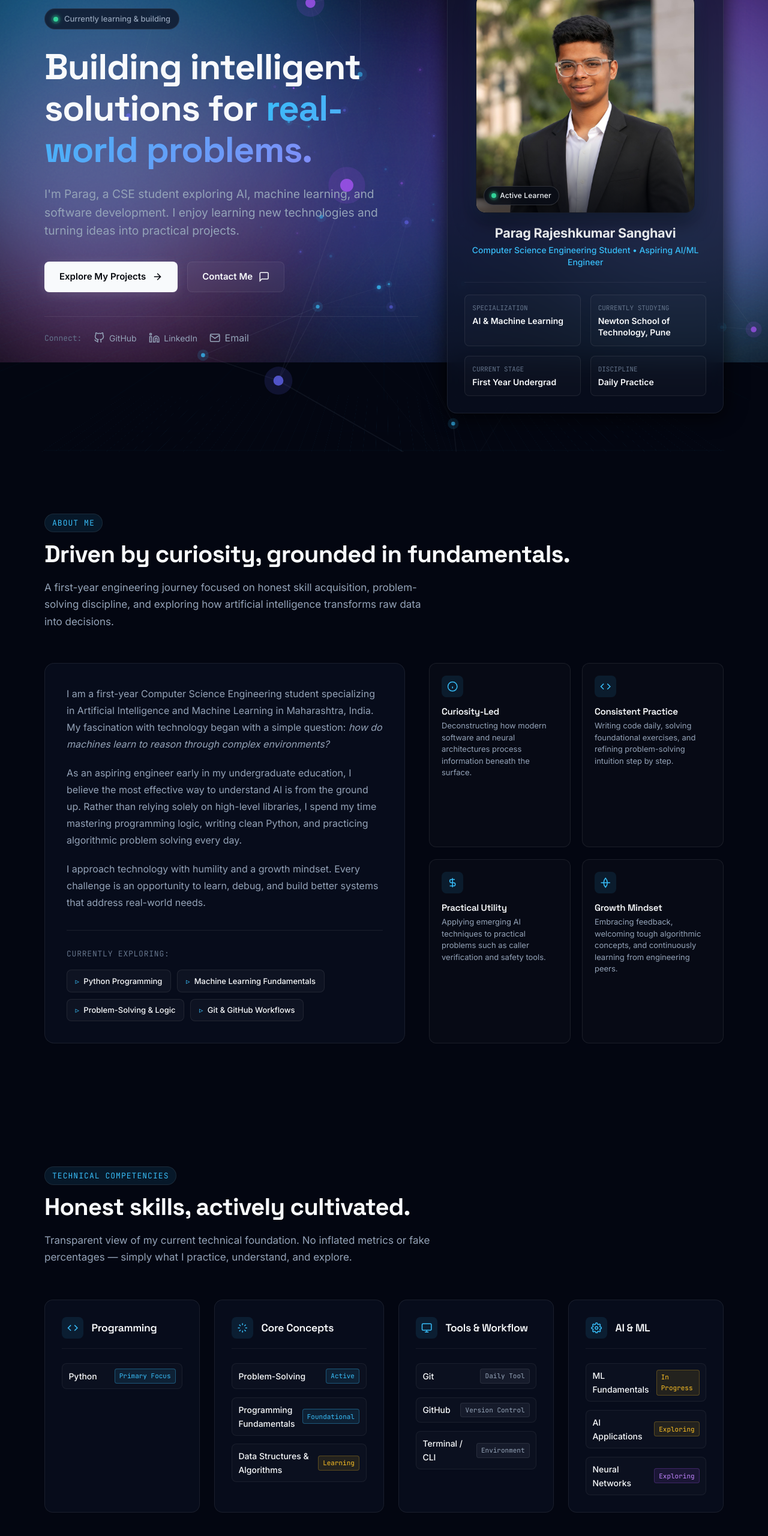
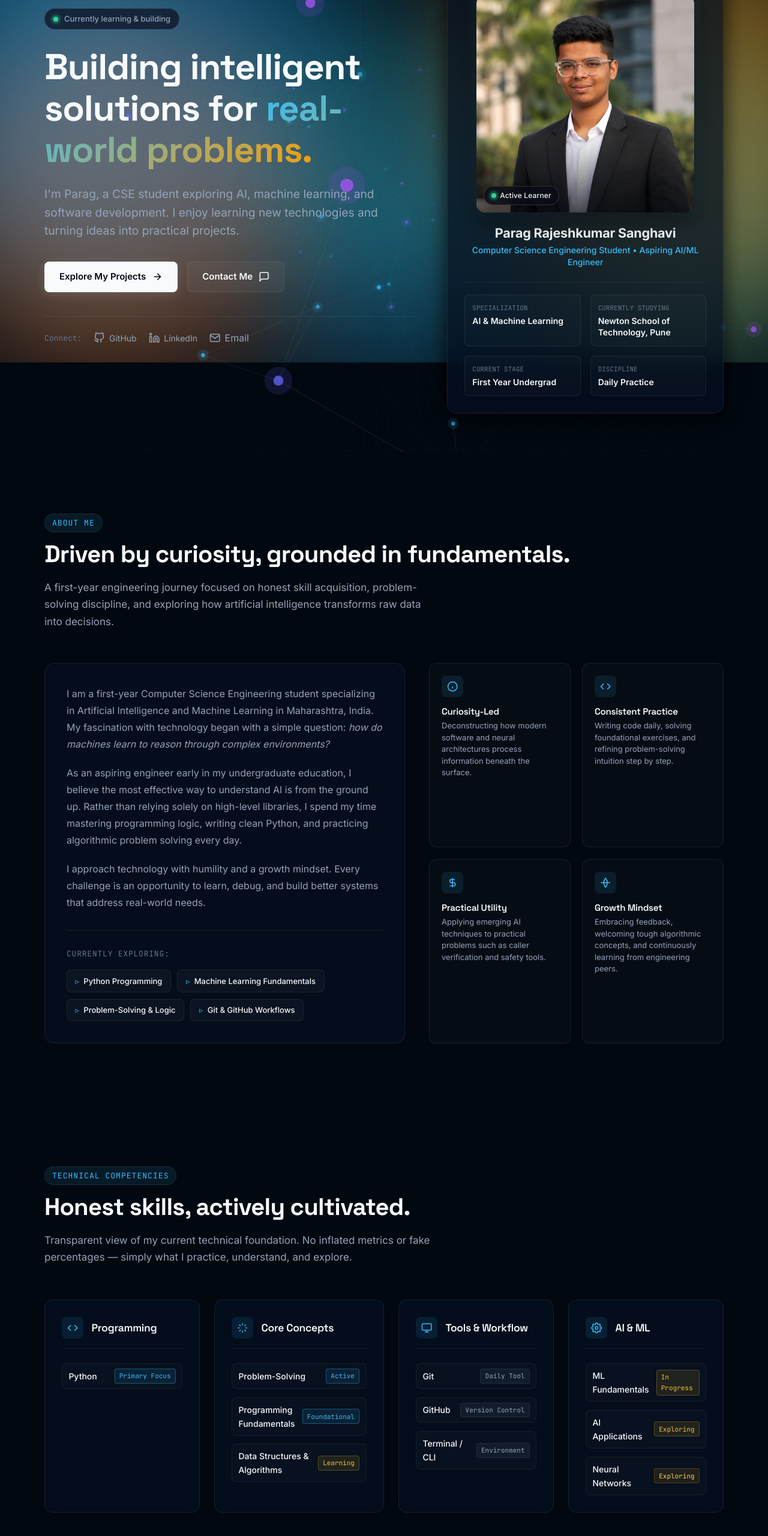
Before and after one commit to ParagSanghavi2008/My_Portfolio, a plain HTML site: page index.html in a window 1280 px wide. Shown: the part 196-2756 px from the top of the page at 60% size. Drawn offline with Linux system fonts and the light colour scheme; animation ran at ten frames a second.

Commit message:
fix: remove all purple/violet/indigo and near-black colors, replace with cyan-gold-teal palette

```diff
--- a/css/animations.css
+++ b/css/animations.css
@@ -16,16 +16,30 @@
 }
 
 /* Stagger delays for grid items */
-.reveal-delay-1 { transition-delay: 0.08s; }
-.reveal-delay-2 { transition-delay: 0.16s; }
-.reveal-delay-3 { transition-delay: 0.24s; }
-.reveal-delay-4 { transition-delay: 0.32s; }
+.reveal-delay-1 {
+  transition-delay: 0.08s;
+}
+
+.reveal-delay-2 {
+  transition-delay: 0.16s;
+}
+
+.reveal-delay-3 {
+  transition-delay: 0.24s;
+}
+
+.reveal-delay-4 {
+  transition-delay: 0.32s;
+}
 
 /* Subtle floating animation for hero terminal */
 @keyframes subtle-float {
-  0%, 100% {
+
+  0%,
+  100% {
     transform: translateY(0);
   }
+
   50% {
     transform: translateY(-8px);
   }
@@ -37,9 +51,12 @@
 
 /* Pulse glow for subtle accents */
 @keyframes glow-pulse {
-  0%, 100% {
+
+  0%,
+  100% {
     box-shadow: 0 0 15px var(--accent-glow);
   }
+
   50% {
     box-shadow: 0 0 35px var(--accent-glow), 0 0 10px var(--accent);
   }
@@ -54,9 +71,11 @@
   0% {
     background-position: 0% 50%;
   }
+
   50% {
     background-position: 100% 50%;
   }
+
   100% {
     background-position: 0% 50%;
   }
@@ -84,7 +103,7 @@
   box-shadow: 0 16px 40px rgba(0, 0, 0, 0.6), 0 0 30px var(--accent-glow);
 }
 
-.tilt-card > * {
+.tilt-card>* {
   transform: translateZ(12px);
   transition: transform 0.25s cubic-bezier(0.16, 1, 0.3, 1);
 }
@@ -120,14 +139,12 @@
   inset: -2px;
   border-radius: inherit;
   padding: 2px;
-  background: conic-gradient(
-    from var(--beam-angle, 0deg) at 50% 50%,
+  background: conic-gradient(from var(--beam-angle, 0deg) at 50% 50%,
       transparent 0%,
       var(--accent) 25%,
       var(--accent-light) 30%,
       transparent 40%,
-    transparent 100%
-  );
+      transparent 100%);
   -webkit-mask: linear-gradient(#fff 0 0) content-box, linear-gradient(#fff 0 0);
   -webkit-mask-composite: xor;
   mask-composite: exclude;
@@ -146,6 +163,7 @@
   0% {
     --beam-angle: 0deg;
   }
+
   100% {
     --beam-angle: 360deg;
   }
@@ -186,6 +204,7 @@
   0% {
     transform: rotateX(72deg) translateY(0);
   }
+
   100% {
     transform: rotateX(72deg) translateY(48px);
   }
@@ -215,7 +234,7 @@
   height: 600px;
   top: 50%;
   right: -150px;
-  background: radial-gradient(circle, rgba(168, 85, 247, 0.35) 0%, rgba(56, 189, 248, 0.12) 50%, transparent 70%);
+  background: radial-gradient(circle, rgba(56, 189, 248, 0.35) 0%, rgba(14, 165, 233, 0.12) 50%, transparent 70%);
   animation: float-orb-2 22s ease-in-out infinite alternate;
 }
 
@@ -224,26 +243,50 @@
   height: 550px;
   bottom: 10%;
   left: 20%;
-  background: radial-gradient(circle, rgba(99, 102, 241, 0.3) 0%, rgba(52, 211, 153, 0.15) 50%, transparent 70%);
+  background: radial-gradient(circle, rgba(45, 212, 191, 0.3) 0%, rgba(52, 211, 153, 0.15) 50%, transparent 70%);
   animation: float-orb-3 25s ease-in-out infinite alternate;
 }
 
 @keyframes float-orb-1 {
-  0% { transform: translate3d(0, 0, 0) scale(1); }
-  50% { transform: translate3d(80px, 60px, 40px) scale(1.15); }
-  100% { transform: translate3d(-40px, 120px, -20px) scale(0.95); }
+  0% {
+    transform: translate3d(0, 0, 0) scale(1);
+  }
+
+  50% {
+    transform: translate3d(80px, 60px, 40px) scale(1.15);
+  }
+
+  100% {
+    transform: translate3d(-40px, 120px, -20px) scale(0.95);
+  }
 }
 
 @keyframes float-orb-2 {
-  0% { transform: translate3d(0, 0, 0) scale(1); }
-  50% { transform: translate3d(-90px, -70px, 50px) scale(1.2); }
-  100% { transform: translate3d(50px, -110px, -30px) scale(0.9); }
+  0% {
+    transform: translate3d(0, 0, 0) scale(1);
+  }
+
+  50% {
+    transform: translate3d(-90px, -70px, 50px) scale(1.2);
+  }
+
+  100% {
+    transform: translate3d(50px, -110px, -30px) scale(0.9);
+  }
 }
 
 @keyframes float-orb-3 {
-  0% { transform: translate3d(0, 0, 0) scale(1); }
-  50% { transform: translate3d(60px, -80px, 30px) scale(1.1); }
-  100% { transform: translate3d(-70px, 50px, -40px) scale(1.05); }
+  0% {
+    transform: translate3d(0, 0, 0) scale(1);
+  }
+
+  50% {
+    transform: translate3d(60px, -80px, 30px) scale(1.1);
+  }
+
+  100% {
+    transform: translate3d(-70px, 50px, -40px) scale(1.05);
+  }
 }
 
 /* 5. Magnetic CTA Button Sheen */
@@ -259,12 +302,10 @@
   left: -60%;
   width: 40%;
   height: 200%;
-  background: linear-gradient(
-    90deg,
+  background: linear-gradient(90deg,
       transparent 0%,
       rgba(255, 255, 255, 0.25) 50%,
-    transparent 100%
-  );
+      transparent 100%);
   transform: rotate(25deg);
   pointer-events: none;
   transition: none;
@@ -278,6 +319,7 @@
   0% {
     left: -60%;
   }
+
   100% {
     left: 140%;
   }
@@ -303,6 +345,7 @@
     transform: scale(0.95);
     opacity: 0.8;
   }
+
   100% {
     transform: scale(1.6);
     opacity: 0;
@@ -363,6 +406,7 @@
 
 /* Accessibility: Respect Reduced Motion Preferences */
 @media (prefers-reduced-motion: reduce) {
+
   *,
   *::before,
   *::after {
--- a/css/components.css
+++ b/css/components.css
@@ -51,7 +51,7 @@
   display: inline-flex;
   align-items: center;
   justify-content: center;
-  color: #05070d;
+  color: #020810;
   font-weight: 800;
   font-size: 0.95rem;
   box-shadow: 0 0 16px var(--accent-glow);
@@ -283,7 +283,7 @@
 
 .btn-primary {
   background: var(--text-primary);
-  color: #05070d;
+  color: #020810;
   box-shadow: 0 4px 18px rgba(255, 255, 255, 0.12);
 }
 
@@ -589,7 +589,7 @@
 }
 
 .code-keyword { color: var(--accent); }
-.code-fn { color: #818cf8; }
+.code-fn { color: #38bdf8; }
 .code-string { color: #34d399; }
 .code-comment { color: var(--text-muted); font-style: italic; }
 
@@ -948,9 +948,9 @@
 }
 
 .skill-tag-exploring {
-  background: rgba(168, 85, 247, 0.1);
-  color: #c084fc;
-  border: 1px solid rgba(168, 85, 247, 0.25);
+  background: rgba(245, 158, 11, 0.1);
+  color: #fcd34d;
+  border: 1px solid rgba(245, 158, 11, 0.25);
 }
 
 .skill-tag-tool {
@@ -1115,7 +1115,7 @@
   left: 9px;
   width: 2px;
   height: 100%;
-  background: linear-gradient(180deg, var(--accent) 0%, rgba(99, 102, 241, 0.4) 60%, transparent 100%);
+  background: linear-gradient(180deg, var(--accent) 0%, rgba(14, 165, 233, 0.35) 60%, transparent 100%);
 }
 
 .timeline-item {
@@ -2011,7 +2011,7 @@
   width: 3.5rem;
   height: 3.5rem;
   border-radius: 14px;
-  background: linear-gradient(135deg, rgba(56, 189, 248, 0.15) 0%, rgba(168, 85, 247, 0.2) 100%);
+  background: linear-gradient(135deg, rgba(56, 189, 248, 0.15) 0%, rgba(245, 158, 11, 0.18) 100%);
   border: 1px solid var(--border-hover);
   display: flex;
   align-items: center;
--- a/css/main.css
+++ b/css/main.css
@@ -5,12 +5,12 @@
 
 :root {
   /* Core Canvas & Surfaces with 3D Depth */
-  --bg-deep: #030611;
-  --bg-surface: #070c1a;
-  --bg-card: rgba(11, 17, 33, 0.68);
-  --bg-card-hover: rgba(17, 26, 48, 0.82);
-  --bg-glass: rgba(7, 11, 22, 0.78);
-  --bg-input: rgba(13, 20, 38, 0.65);
+  --bg-deep: #020810;
+  --bg-surface: #05101e;
+  --bg-card: rgba(5, 16, 32, 0.72);
+  --bg-card-hover: rgba(8, 22, 44, 0.88);
+  --bg-glass: rgba(4, 12, 26, 0.80);
+  --bg-input: rgba(6, 18, 36, 0.68);
 
   /* Typography Colors */
   --text-primary: #f8fafc;
@@ -24,12 +24,12 @@
   --border-hover: rgba(56, 189, 248, 0.35);
   --border-active: rgba(56, 189, 248, 0.6);
 
-  /* Default Accent: Electric Blue */
+  /* Default Accent: Cyan → Gold gradient */
   --accent: #38bdf8;
   --accent-light: #7dd3fc;
   --accent-dark: #0284c7;
   --accent-glow: rgba(56, 189, 248, 0.22);
-  --accent-gradient: linear-gradient(135deg, #38bdf8 0%, #818cf8 100%);
+  --accent-gradient: linear-gradient(135deg, #38bdf8 0%, #f59e0b 100%);
   --accent-soft: rgba(56, 189, 248, 0.1);
 
   /* Status Colors */
@@ -54,16 +54,16 @@
   --transition-fast: 0.15s ease;
 }
 
-/* Violet Accent Theme */
-[data-accent="violet"] {
-  --accent: #a855f7;
-  --accent-light: #c084fc;
-  --accent-dark: #7e22ce;
-  --accent-glow: rgba(168, 85, 247, 0.24);
-  --accent-gradient: linear-gradient(135deg, #a855f7 0%, #ec4899 100%);
-  --accent-soft: rgba(168, 85, 247, 0.12);
-  --border-hover: rgba(168, 85, 247, 0.4);
-  --border-active: rgba(168, 85, 247, 0.7);
+/* Gold Accent Theme (replaces violet) */
+[data-accent="gold"] {
+  --accent: #f59e0b;
+  --accent-light: #fcd34d;
+  --accent-dark: #b45309;
+  --accent-glow: rgba(245, 158, 11, 0.24);
+  --accent-gradient: linear-gradient(135deg, #f59e0b 0%, #ef4444 100%);
+  --accent-soft: rgba(245, 158, 11, 0.12);
+  --border-hover: rgba(245, 158, 11, 0.4);
+  --border-active: rgba(245, 158, 11, 0.7);
 }
 
 /* Emerald Accent Theme */
@@ -79,7 +79,9 @@
 }
 
 /* Base Reset */
-*, *::before, *::after {
+*,
+*::before,
+*::after {
   box-sizing: border-box;
   margin: 0;
   padding: 0;
@@ -131,33 +133,34 @@ body {
   animation: blob-morph-1 20s ease-in-out infinite alternate;
 }
 
-/* Blob 2 — Violet — top-right */
+/* Blob 2 — Gold/Amber — top-right */
 .mesh-blob-2 {
   width: 650px; height: 650px;
   right: -15%; top: 5%;
-  background: radial-gradient(circle at 60% 35%, #a855f7, #7c3aed 60%, transparent 80%);
+  background: radial-gradient(circle at 60% 35%, #f59e0b, #d97706 60%, transparent 80%);
   animation: blob-morph-2 25s ease-in-out infinite alternate;
+  opacity: 0.45;
 }
 
-/* Blob 3 — Indigo — center */
+/* Blob 3 — Cyan-teal mix — center */
 .mesh-blob-3 {
   width: 500px; height: 500px;
   left: 30%; top: 25%;
-  background: radial-gradient(circle at 50% 50%, #6366f1, #4338ca 60%, transparent 80%);
+  background: radial-gradient(circle at 50% 50%, #22d3ee, #0891b2 60%, transparent 80%);
   animation: blob-morph-3 18s ease-in-out infinite alternate;
-  opacity: 0.35;
+  opacity: 0.32;
 }
 
-/* Blob 4 — Rose — bottom-left */
+/* Blob 4 — Coral/Orange — bottom-left */
 .mesh-blob-4 {
   width: 600px; height: 600px;
   left: -10%; bottom: -5%;
-  background: radial-gradient(circle at 40% 60%, #e879f9, #9d174d 60%, transparent 80%);
+  background: radial-gradient(circle at 40% 60%, #fb923c, #ea580c 60%, transparent 80%);
   animation: blob-morph-4 22s ease-in-out infinite alternate;
-  opacity: 0.4;
+  opacity: 0.38;
 }
 
-/* Blob 5 — Teal — bottom-right */
+/* Blob 5 — Teal/Emerald — bottom-right */
 .mesh-blob-5 {
   width: 580px; height: 580px;
   right: -12%; bottom: 0%;
@@ -166,12 +169,12 @@ body {
   opacity: 0.38;
 }
 
-/* Blob 6 — Deep Blue — center-bottom (subtle tie) */
+/* Blob 6 — Sky Blue — center-bottom (subtle tie) */
 .mesh-blob-6 {
   width: 450px; height: 450px;
   left: 50%; top: 60%;
   transform: translateX(-50%);
-  background: radial-gradient(circle at 50% 45%, #3b82f6, #1e3a8a 60%, transparent 80%);
+  background: radial-gradient(circle at 50% 45%, #38bdf8, #0369a1 60%, transparent 80%);
   animation: blob-morph-6 32s ease-in-out infinite alternate;
   opacity: 0.28;
 }
@@ -205,7 +208,7 @@ body.modal-lock {
   width: 100vw;
   max-width: 1400px;
   height: 500px;
-  background: radial-gradient(circle at 50% 80%, rgba(99, 102, 241, 0.08) 0%, transparent 70%);
+  background: radial-gradient(circle at 50% 80%, rgba(14, 165, 233, 0.08) 0%, transparent 70%);
   pointer-events: none;
   z-index: 0;
 }
@@ -213,7 +216,7 @@ body.modal-lock {
 /* Selection Color */
 ::selection {
   background: var(--accent);
-  color: #05070d;
+  color: #020810;
 }
 
 /* Accessible Skip Link */
@@ -222,7 +225,7 @@ body.modal-lock {
   top: -60px;
   left: 1rem;
   background: var(--accent);
-  color: #05070d;
+  color: #020810;
   padding: 0.5rem 1rem;
   font-weight: 600;
   font-size: 0.875rem;
@@ -236,7 +239,12 @@ body.modal-lock {
 }
 
 /* Typography Defaults */
-h1, h2, h3, h4, h5, h6 {
+h1,
+h2,
+h3,
+h4,
+h5,
+h6 {
   font-family: var(--font-display);
   color: var(--text-primary);
   line-height: 1.25;
@@ -378,6 +386,7 @@ a {
   .grid-2 {
     grid-template-columns: repeat(2, 1fr);
   }
+
   .grid-4 {
     grid-template-columns: repeat(2, 1fr);
   }
@@ -387,6 +396,7 @@ a {
   .grid-3 {
     grid-template-columns: repeat(3, 1fr);
   }
+
   .grid-4 {
     grid-template-columns: repeat(4, 1fr);
   }
```
Lines whose indentation alone changed are shown as unchanged.
